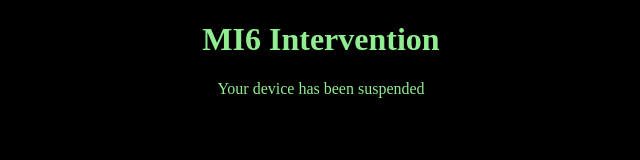
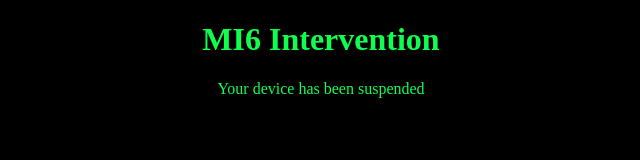
Before and after one commit to Volcar144/mi6t, a plain HTML site: page index.html in a window 1280 px wide. Shown: the whole page, without its empty margins (319-959 px from the left). Drawn offline with Linux system fonts and the light colour scheme.

Commit message:
Update styles.css

```diff
--- a/styles.css
+++ b/styles.css
@@ -7,5 +7,5 @@ body {
 }
 
 .green {
-  color: lightgreen;
+  color: 	hsl(136, 100%, 53%);
 }
```
